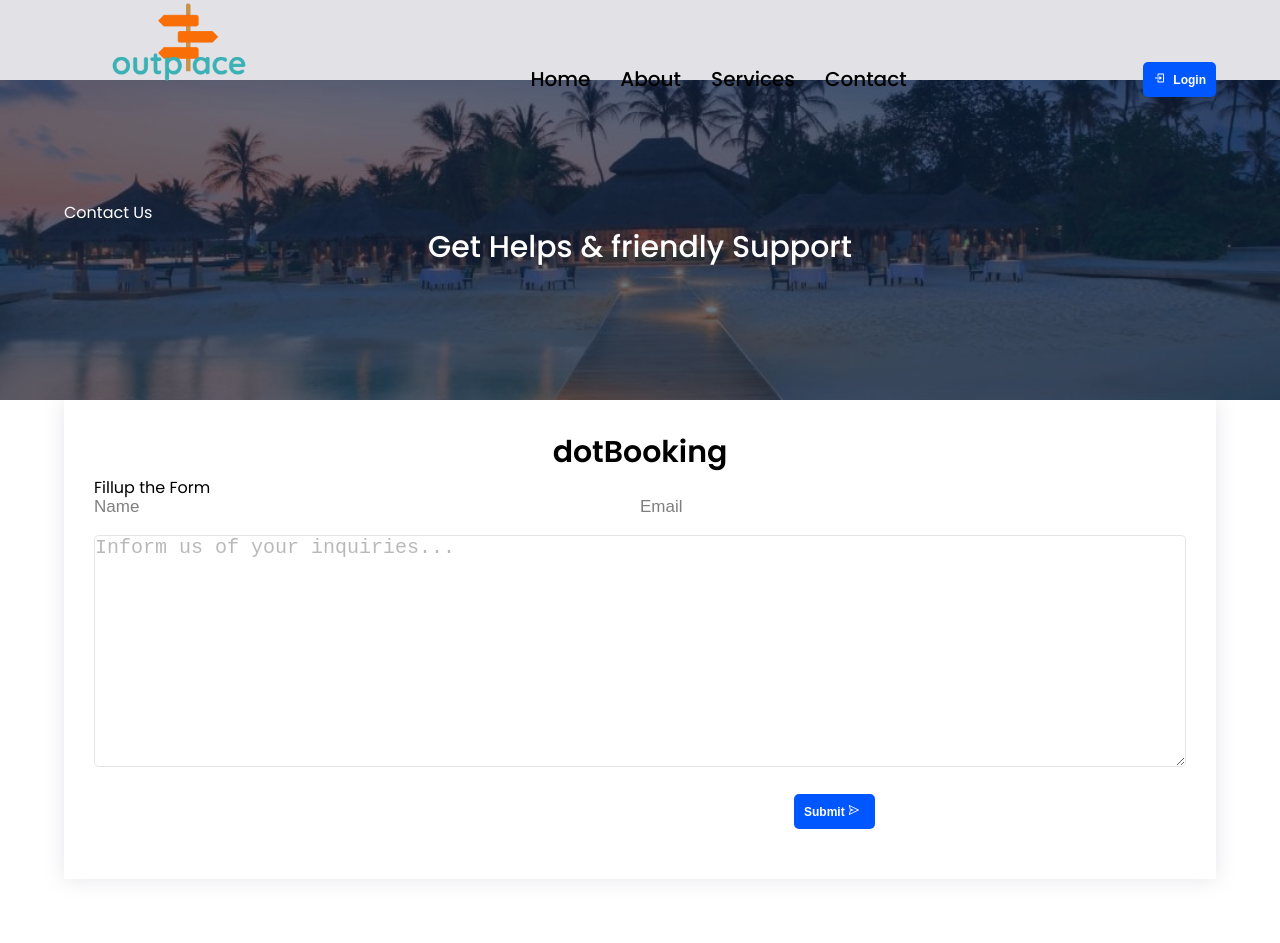
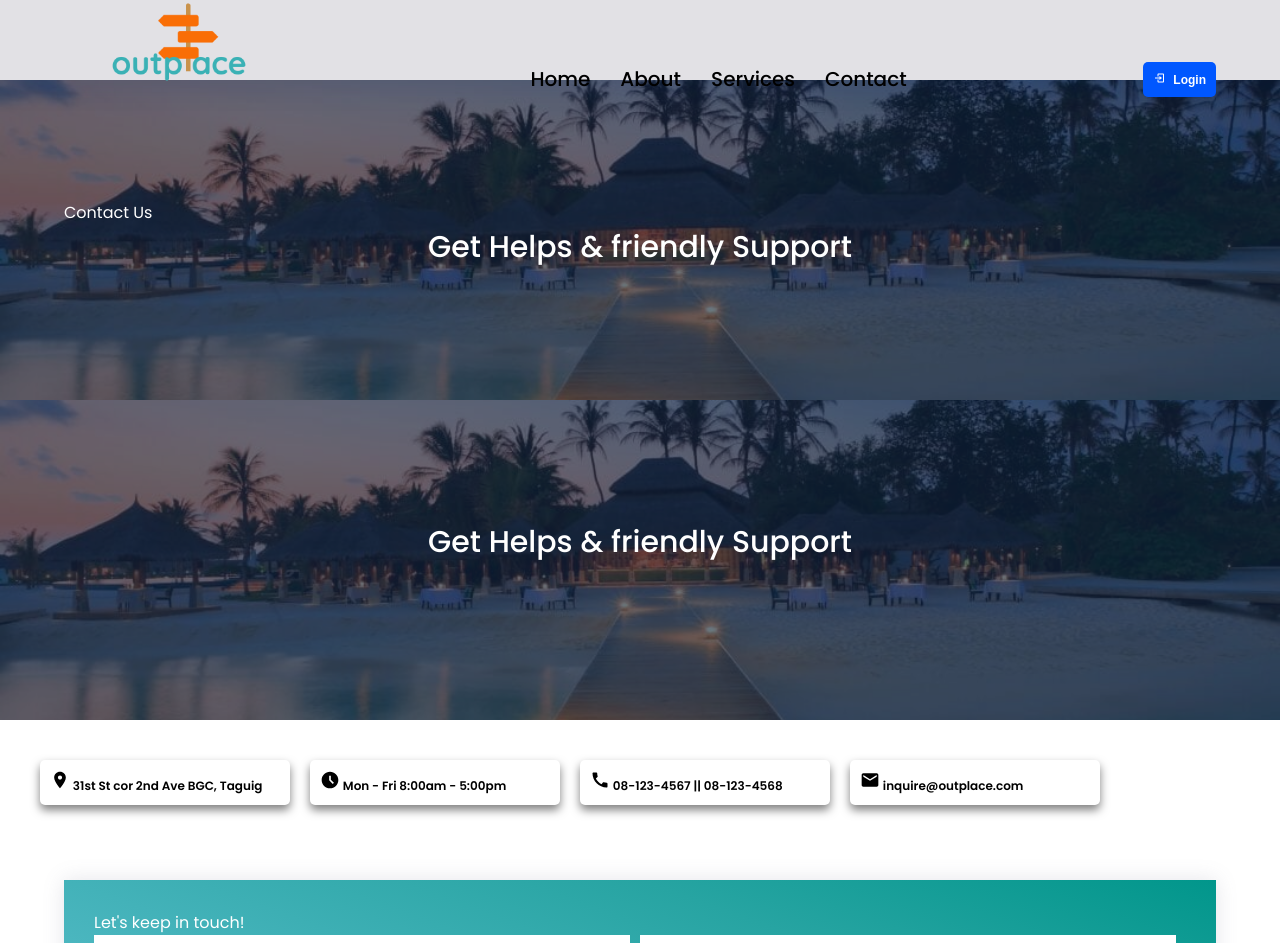
Before and after one commit to mendoza2929/booking, a React (Create React App) app in the folder client/: page /contact in a window 1280 px wide. Shown: the top 943 px of the page. Before the commit the page ends 909 px from the top, so only its background shows below. Built offline with nearby package versions, Linux system fonts and the light colour scheme.

Commit message:
contact form updated

```diff
--- a/client/src/components/contact/Contact.jsx
+++ b/client/src/components/contact/Contact.jsx
@@ -4,6 +4,10 @@ import Back from '.././common/Back'
 import img from '.././img/bg4.jpg'
 import {AiOutlineSend} from 'react-icons/ai'
 import Header from '../common/header/Header'
+import LocationOnIcon from '@mui/icons-material/LocationOn';
+import EmailIcon from '@mui/icons-material/Email';
+import CallIcon from '@mui/icons-material/Call';
+import AccessTimeFilledIcon from '@mui/icons-material/AccessTimeFilled';
 const Contact = () => {
   return (
        <>
@@ -11,12 +15,31 @@ const Contact = () => {
        <section className="contact mb">
         <Back name='Contact Us' title='Get Helps & friendly Support' cover={img}/>
 
+        <Back title='Get Helps & friendly Support' cover={img}/>
+
+        <div className='contactInfo'>
+            <form>
+                <div className='loc'>
+
+                  <h5 className='contactText'> <LocationOnIcon style={{ fontSize: '20px' }}/> 31st St cor 2nd Ave BGC, Taguig</h5>
+                </div>
+                <div className='open'>
+                  <h5 className='contactText'> <AccessTimeFilledIcon style={{ fontSize: '20px' }}/> Mon - Fri 8:00am - 5:00pm</h5>
+                </div>
+                <div className='phone'>
+                  <h5 className='contactText'> <CallIcon style={{ fontSize: '20px' }} /> 08-123-4567 || 08-123-4568 </h5>
+                </div>
+                <div className='email'>
+                  <h5 className='contactText'><EmailIcon style={{ fontSize: '20px' }}/> inquire@outplace.com</h5>
+                </div>
+            </form>
+        </div>
+
         <div className="container">
             <form action="" className='shadow'>
-                <h1>dotBooking</h1>
-                <span>Fillup the Form</span>
+                <span className='span'>Let's keep in touch!</span>
                 <div>
-                    <input type="text" placeholder='Name' />
+                    <input type="text" placeholder='Name'/>
                     <input type="email" placeholder='Email' />
                 </div>
                 <textarea name="" id="" cols="30" rows="10" placeholder='Inform us of your inquiries...'></textarea>
--- a/client/src/components/contact/contact.css
+++ b/client/src/components/contact/contact.css
@@ -1,5 +1,44 @@
+
+.conctInfo{
+    height: 100%;
+    width: 100%;
+    display: flex;
+    flex-direction: column;
+    overflow: hidden;
+}
+
+.contactText{
+    font-size: 12px;
+}
+
+.loc, .open, .phone, .email{
+        width: 250px;
+        margin: 10px;
+        padding: 10px;
+        box-shadow: 0px 5px 10px 0px rgba(0, 0, 0, 0.5);
+        border-radius: 5px;
+}
+
+.loc:hover, .open:hover, .phone:hover, .email:hover {
+    transform: scale(1.1);
+    box-shadow: 0px 10px 20px 2px rgba(0, 0, 0, 0.25);
+  }
+
+.loc, .open, .phone, .email {
+    float: left;
+  }
+
+.span{
+    color: white;
+}
+  .shadow{
+    margin-top: 100px;
+    background-image: linear-gradient(to right top, #78cee2, #5dc0ce, #43b2b9, #27a4a2, #01968b);
+  }
+
 .contact form div{
     display: flex;
+
 }
 .contact h1{
     text-align: center;
@@ -11,20 +50,31 @@
     border-radius: 5px;
     margin-bottom: 20px;
     font-size: 20px;
+    resize: none;
 }
 .contact textarea,
 .contact input{
     width: 100%;
     margin-bottom: 20px;
     margin-right: 10px;
+    padding: 10px;
+    font-size: 12px;
+    font-family: 'Poppins', sans-serif;
 }
 .contact form{
     padding: 30px;
+
 }
 .contact .btn7{
-    margin-bottom: 20px;
-    margin-left:  700px;
+    padding-bottom: 10px;
+    margin-bottom:10px;
+    margin-left:  760px;
 
+}
+
+.btn7{
+    background-color: #ff9343 ;
+    color: white;
 }
 
 @media screen and (max-width:768px){
--- a/package.json
+++ b/package.json
@@ -18,5 +18,8 @@
     "express": "^4.18.1",
     "jsonwebtoken": "^8.5.1",
     "mongoose": "^6.4.4"
+  },
+  "devDependencies": {
+    "nodemon": "^2.0.19"
   }
 }
```
Also changed, not shown: 1 other file (tests, documents, lock files or other folders).
